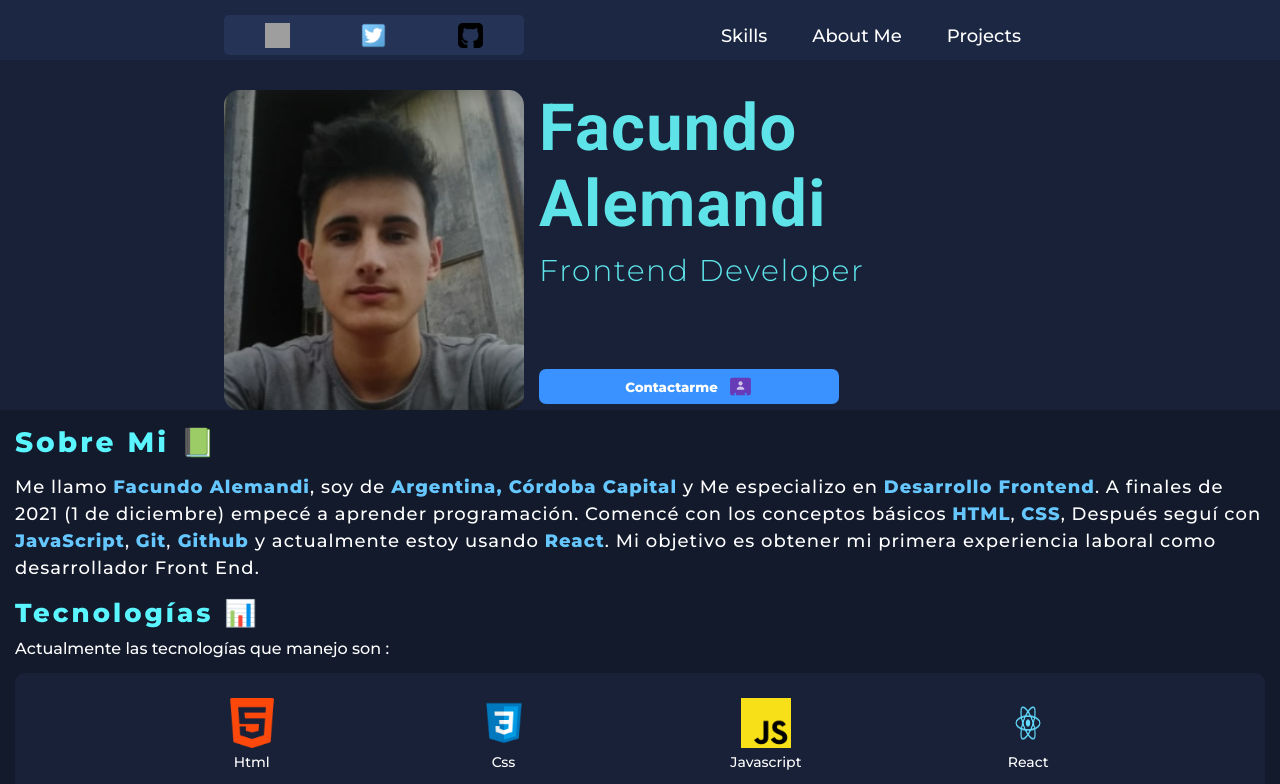
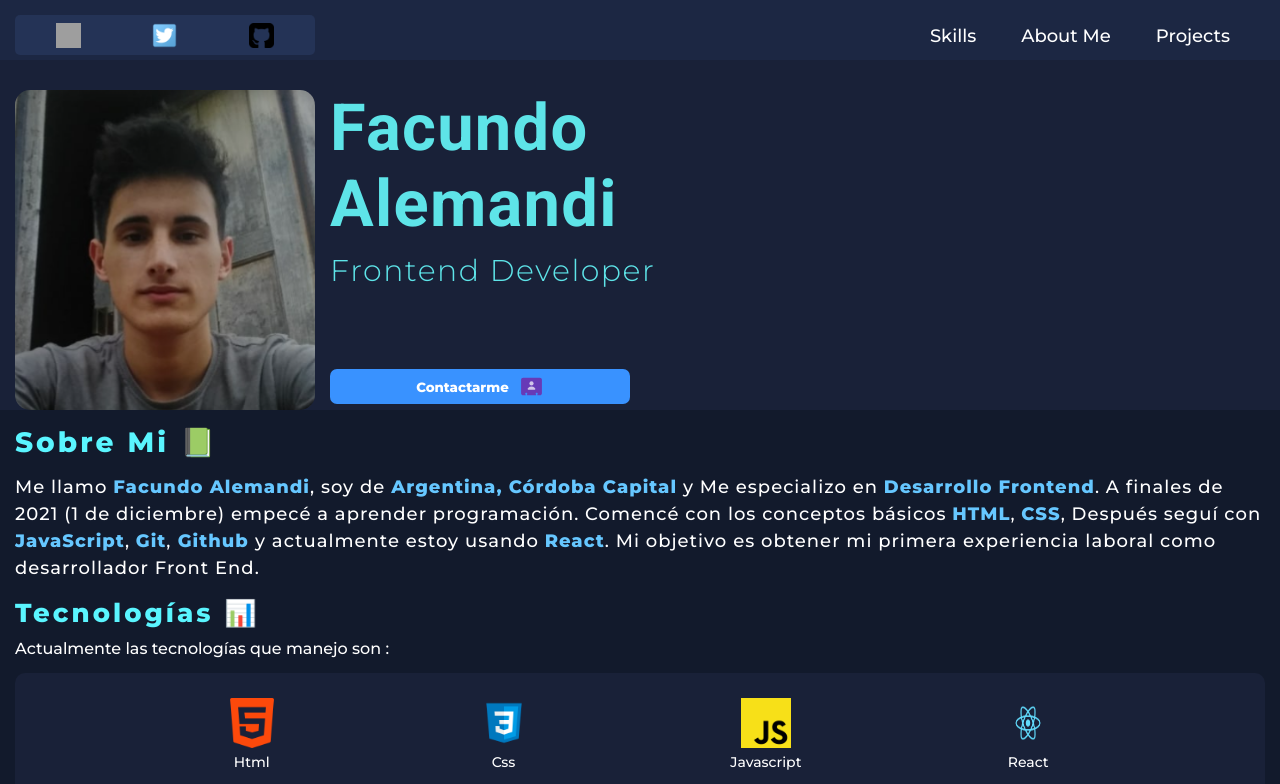
Before and after one commit to Facualemandi/facundo-alemandi-portfolio, a React (Create React App) app: page /#/ in a window 1280 px wide. Shown: the top 784 px of the page. Built offline with nearby package versions, Linux system fonts and the light colour scheme; grey boxes are pictures that could not be loaded.

Commit message:
Acomodando el media query del header, solo me falta el deploy de cad aproducto

```diff
--- a/src/Components/Header/NavDesktop.js
+++ b/src/Components/Header/NavDesktop.js
@@ -21,14 +21,14 @@ const Nav = styled.nav`
 const SectionTwo = styled.section`
   display: flex;
   justify-content: space-between;
-  width: 85vw;
+  width: 90vw;
   margin: auto;
   animation: moveleft 1s ease-in-out;
   margin-bottom: 15px;
   margin-top: 15px;
 
-  @media (min-width: 800px) {
-    width: 65vw;
+  @media (min-width: 1250px) {
+    width: 1250px;
   }
 `;
 
--- a/src/Components/Projects/Projects.js
+++ b/src/Components/Projects/Projects.js
@@ -35,6 +35,7 @@ const ProjectName = styled.p`
 
 const Projects = ({ isProjects }) => {
   const { theme } = useThemeMode();
+
   const {
     projectOne,
     projectTwo,
--- a/src/Styles/StyleHeader.js
+++ b/src/Styles/StyleHeader.js
@@ -2,7 +2,6 @@ import React from "react";
 import styled from "styled-components";
 import { FcBusinessContact } from "react-icons/fc";
 import { NavLink } from "react-router-dom";
-
 
 const HeaderMe = styled.header`
   display: flex;
@@ -21,7 +20,7 @@ const HeaderMe = styled.header`
 
 const SectionOne = styled.section`
   display: flex;
-  width: 85vw;
+  width: 90vw;
   margin: auto;
   animation: moveleft 1s ease-in-out;
 
@@ -33,8 +32,8 @@ const SectionOne = styled.section`
     text-align: center;
   }
 
-  @media (min-width: 800px) {
-    width: 65vw;
+  @media (min-width: 1250px) {
+    width: 1250px;
   }
 `;
 
@@ -184,5 +183,5 @@ export const StyleHeader = () => {
     IconContact,
     ButtomDesktop,
     GoContact,
-  }
+  };
 };
```
